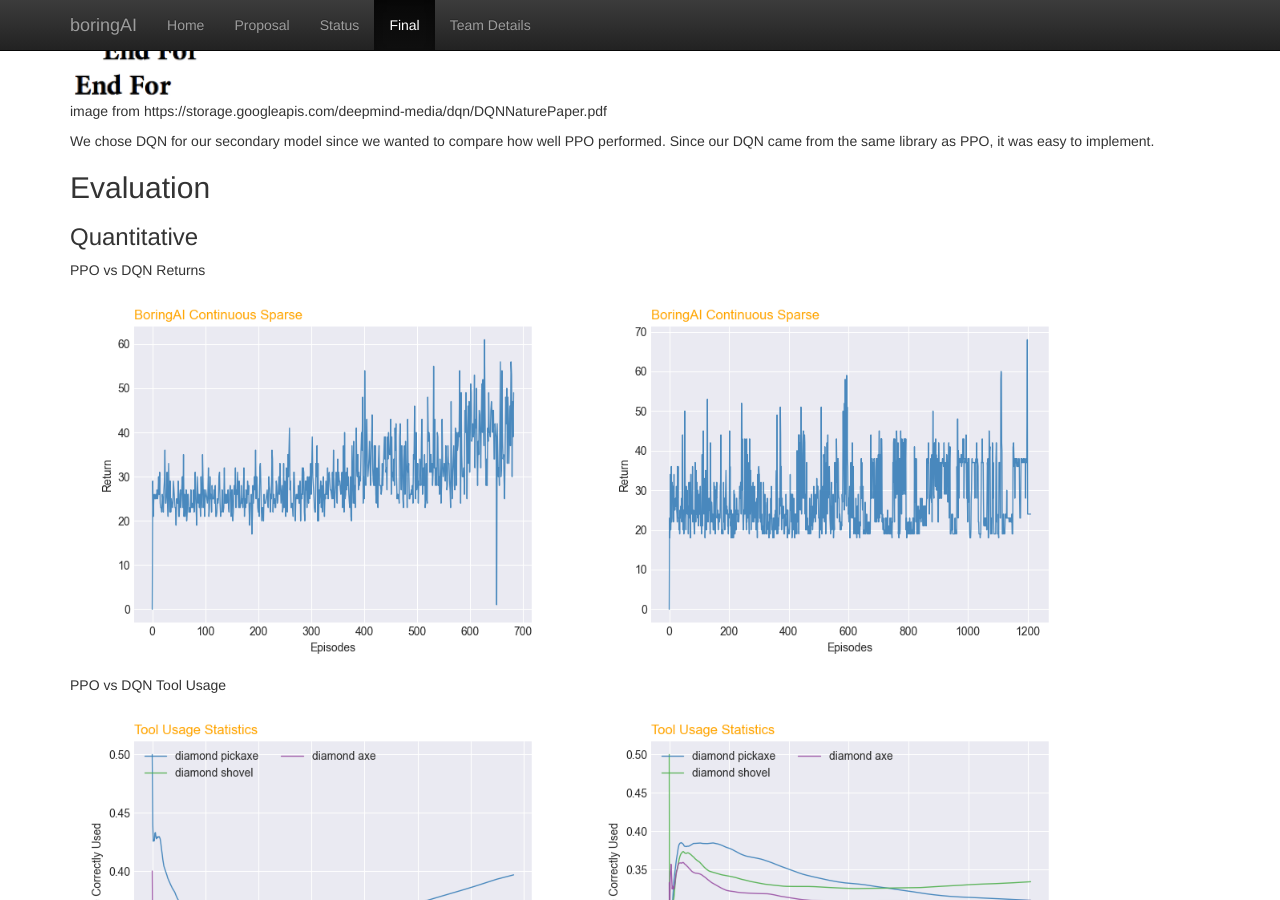
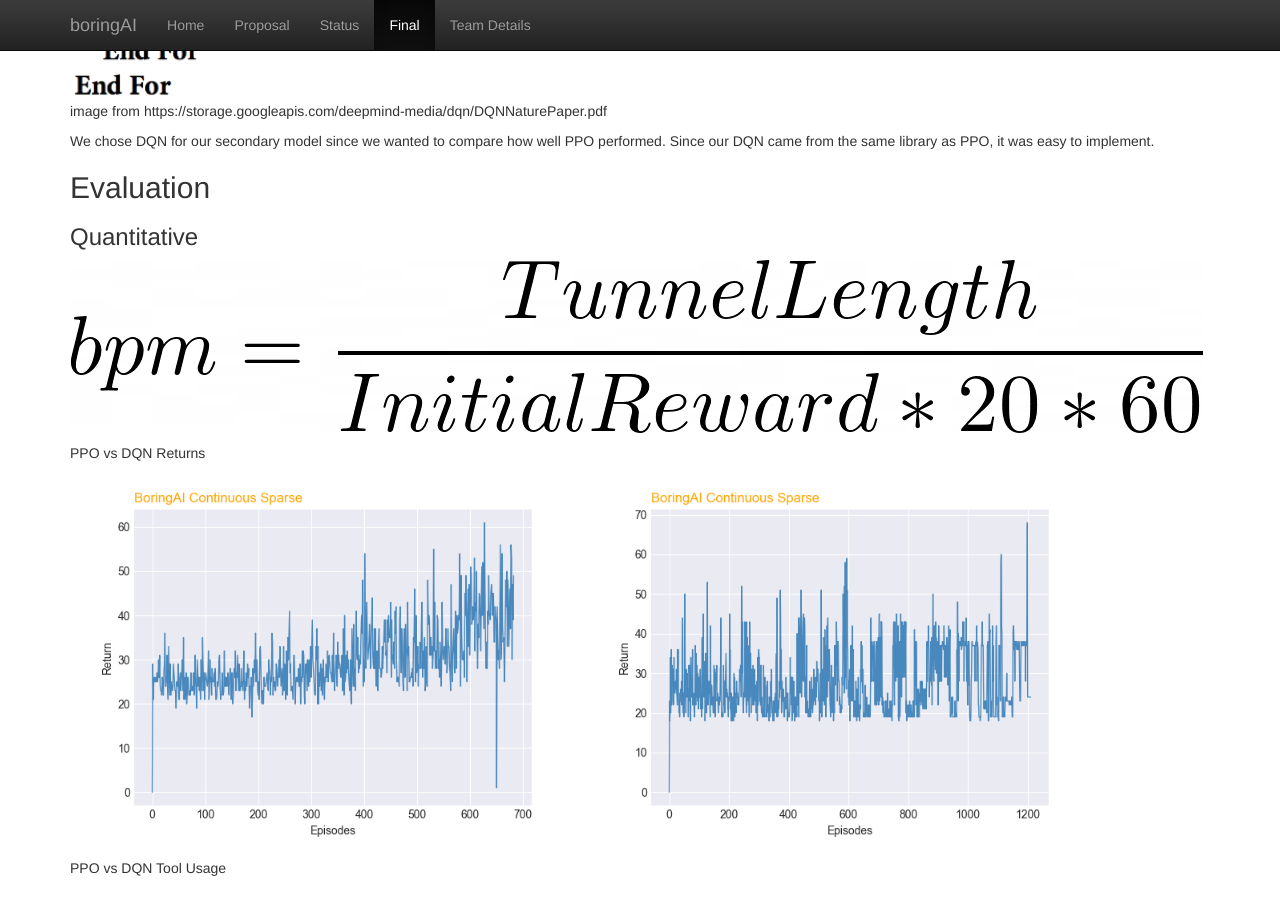
Before and after one commit to Modjular/boringAI, a Jekyll site: the page built from docs/final.md, in a window 1280 px wide and 900 px high, scrolled down 3043 px. Built offline with Jekyll 4.4.1, drawn with Linux system fonts in a browser that asks for light colours.

Commit message:
Update final.md

```diff
--- a/docs/final.md
+++ b/docs/final.md
@@ -55,6 +55,8 @@ We chose DQN for our secondary model since we wanted to compare how well PPO per
 ## Evaluation
 
 ### Quantitative
+<img src="assets/BPM_Equation.png">
+
 
 PPO vs DQN Returns \
 <img src="assets/returns_PP0_21.png" width="45%"> <img src="assets/returns_rllib_dqn.png" width="45%">
```
